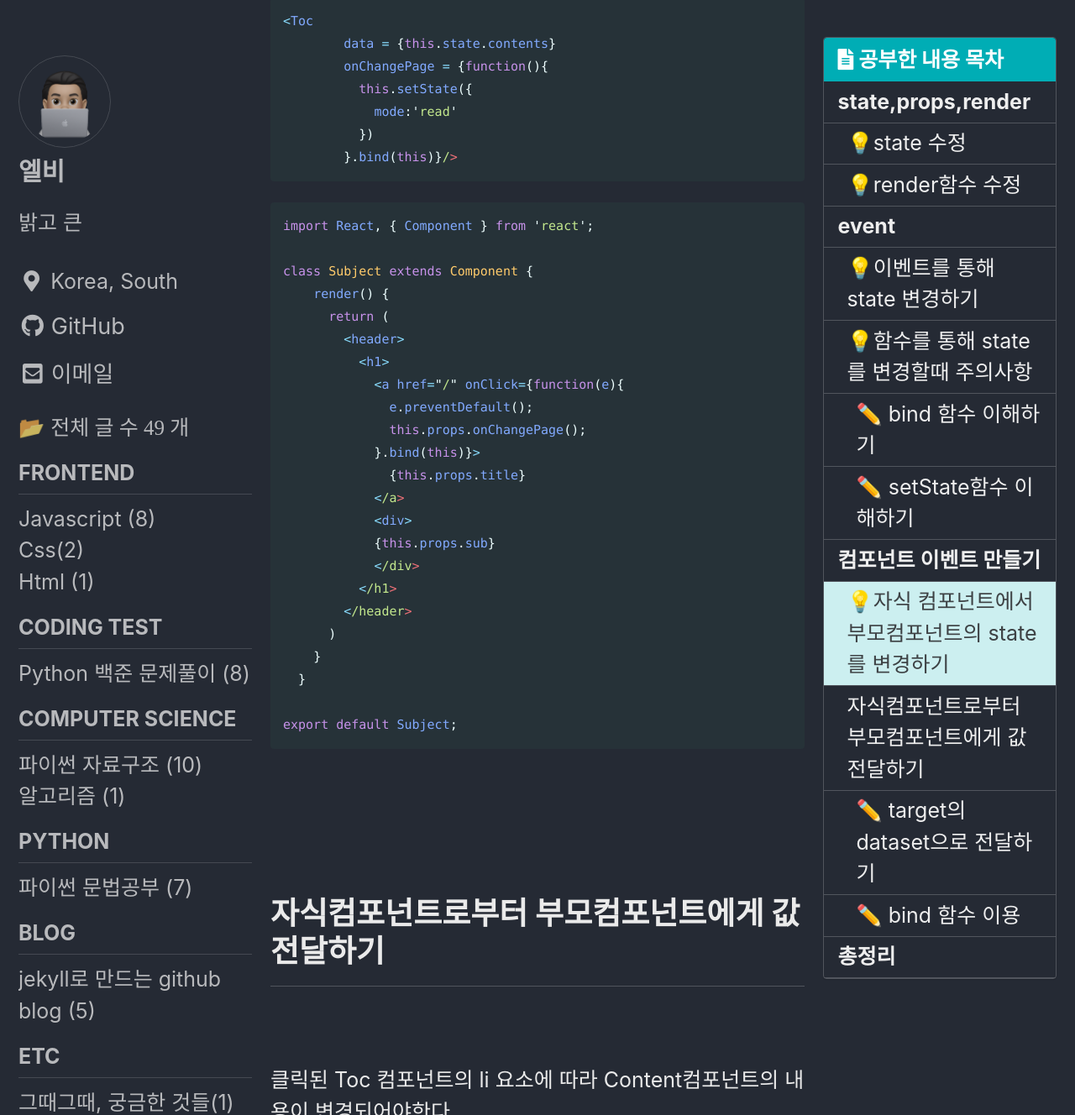
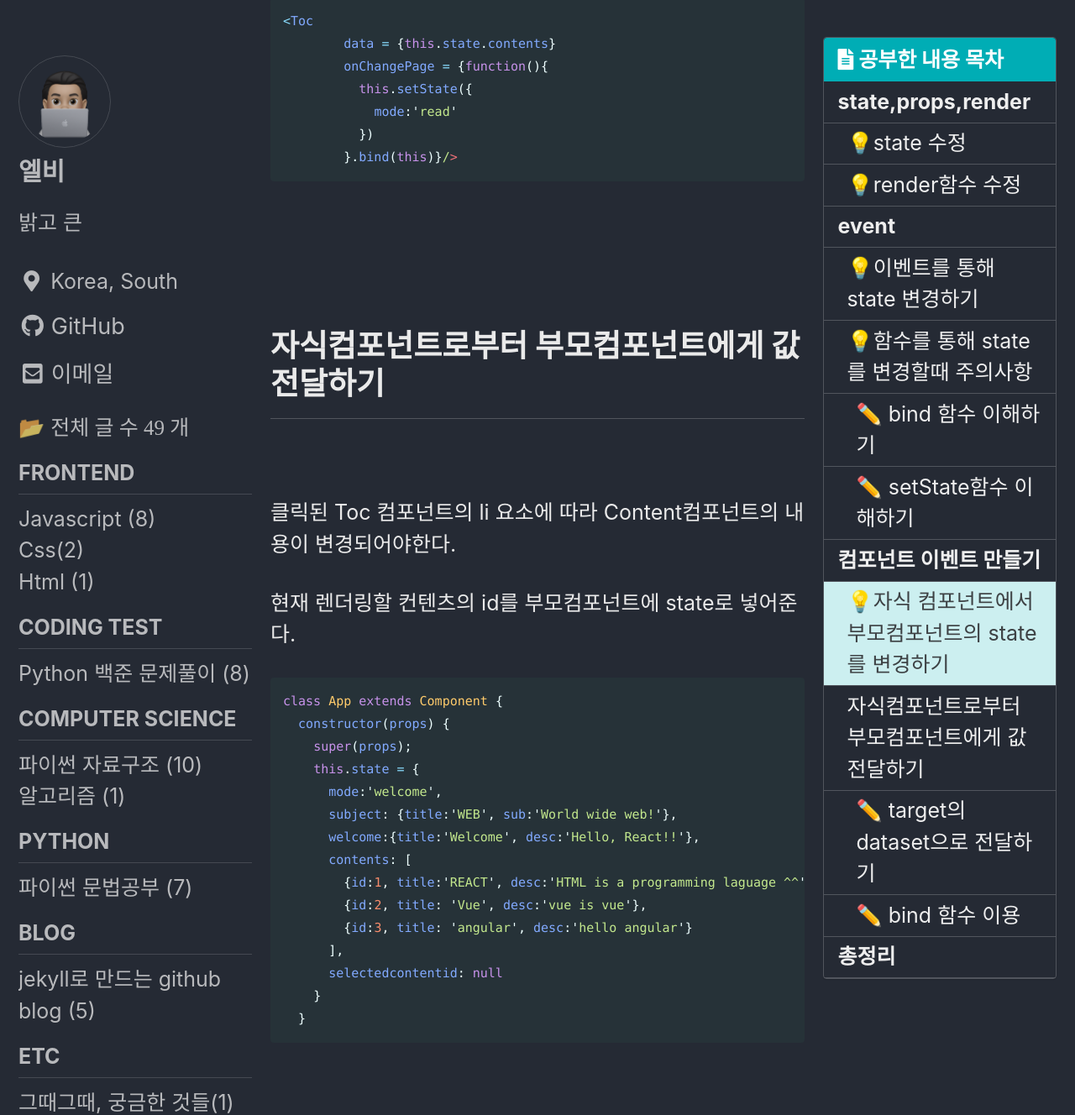
Before and after one commit to koreanddinghwan/koreanddinghwan.github.io, a Jekyll site: the page built from _posts/frontend/reactegoing/2021-11-17-reactegoing.md, in a window 1280 px wide and 1400 px high, scrolled down 12794 px, cut to the strip 0-1328 px from the top of the window. Shown: the whole strip at 84% size. Built offline with Jekyll 4.4.1, drawn with Linux system fonts in a browser that asks for light colours; cached includes are drawn as plain includes; some web fonts are replaced; comment, search, counter and statistics services are not loaded.

Commit message:
Update 2021-11-17-reactegoing.md

````diff
--- a/_posts/frontend/reactegoing/2021-11-17-reactegoing.md
+++ b/_posts/frontend/reactegoing/2021-11-17-reactegoing.md
@@ -377,32 +377,6 @@ Toc 컴포넌트의 li 요소의 a태그들도 각각 누르면 mode가 read로
         }.bind(this)}/>
 ```
 
-```js
-import React, { Component } from 'react';
-
-class Subject extends Component {
-    render() {
-      return (
-        <header>
-          <h1>
-            <a href="/" onClick={function(e){
-              e.preventDefault();
-              this.props.onChangePage();
-            }.bind(this)}>
-              {this.props.title}
-            </a>
-            <div>
-            {this.props.sub}
-            </div>
-          </h1>
-        </header>
-      )
-    }
-  }
-
-export default Subject;
-```
-
 <br><br>
 
 ## 자식컴포넌트로부터 부모컴포넌트에게 값 전달하기
````
